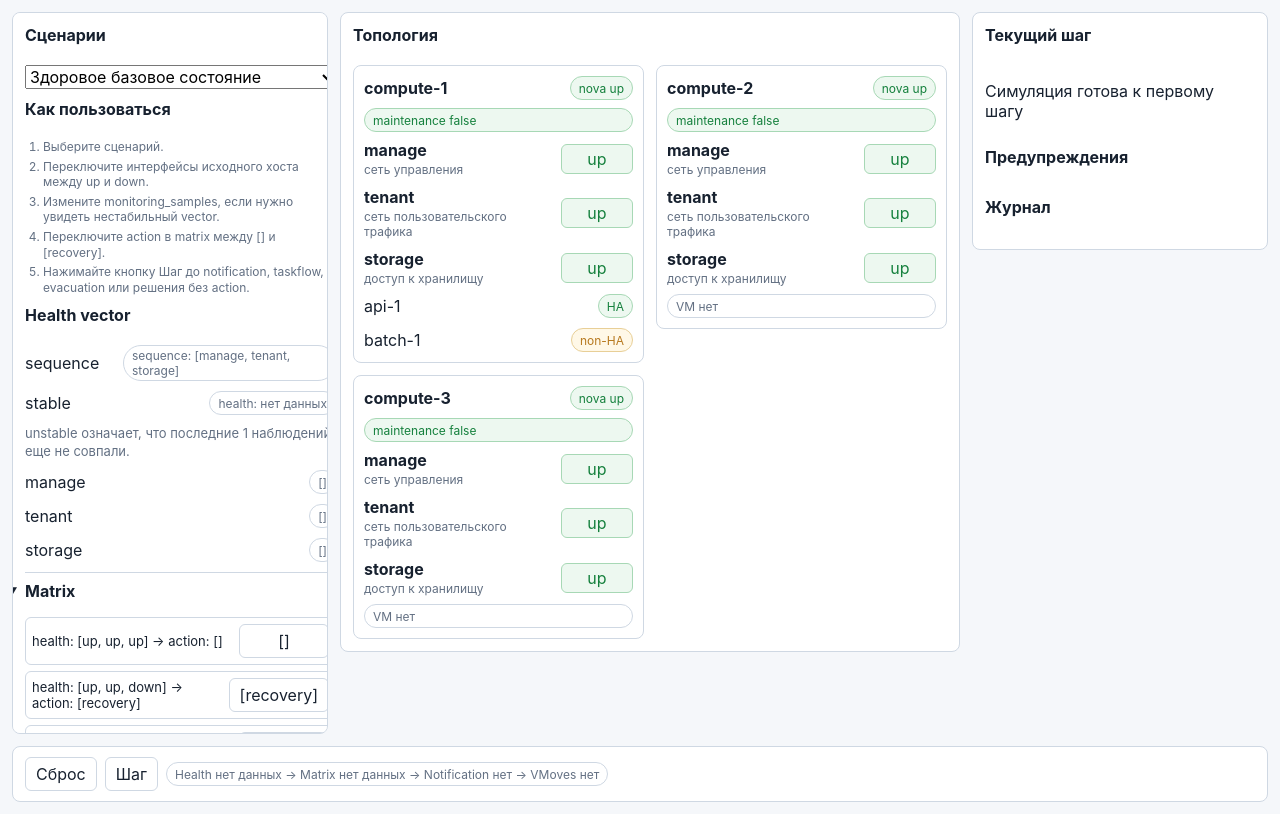
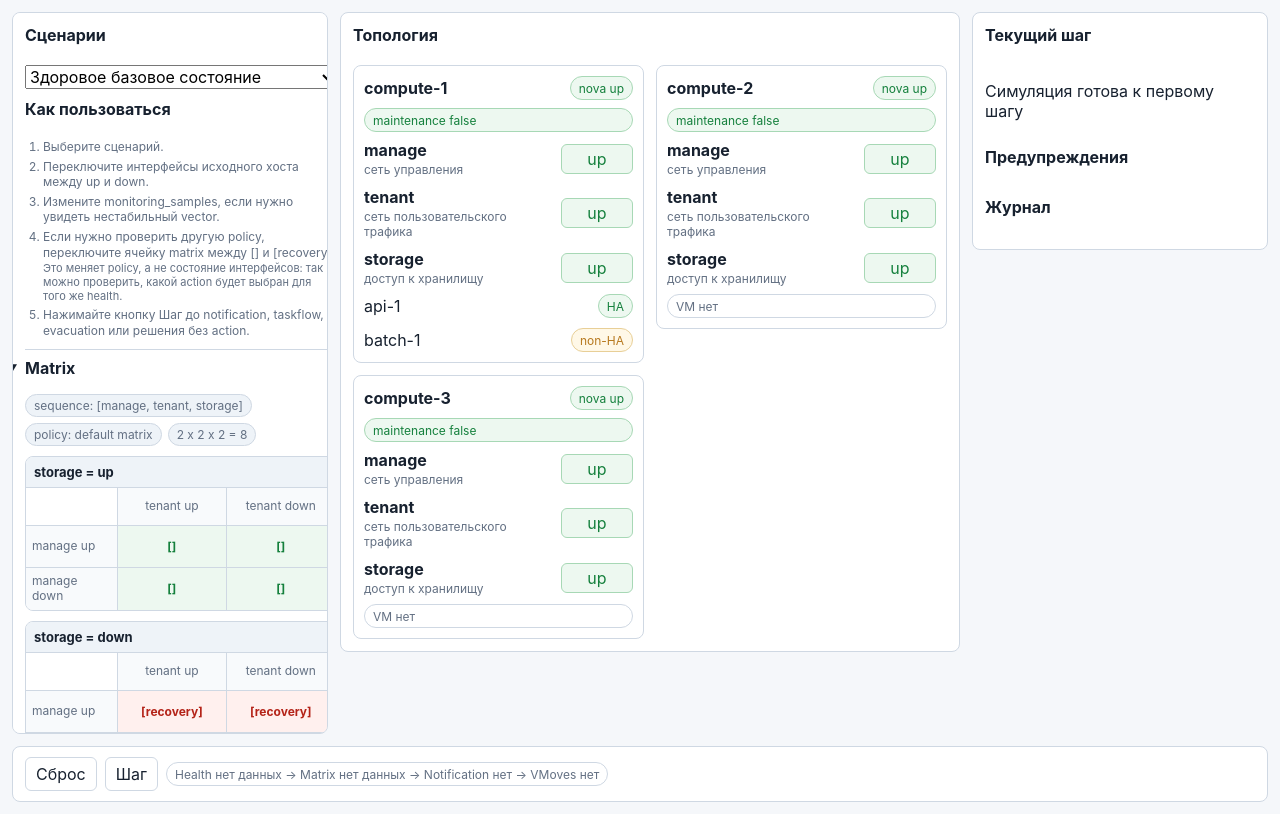
Before and after one commit to lebtmalorny-rgb/masakari_simulator, a website with bundled scripts: page simulator/index.html in a window 1280 px wide. Built offline with nearby package versions, Linux system fonts and the light colour scheme.

Commit message:
feat: clarify simulator matrix policy

```diff
--- a/simulator/package.json
+++ b/simulator/package.json
@@ -3,6 +3,7 @@
   "private": true,
   "type": "module",
   "scripts": {
+    "serve": "python3 -m http.server 8765",
     "test": "node --test test/*.test.mjs",
     "smoke": "node scripts/smoke.mjs",
     "verify": "npm test && npm run smoke"
--- a/simulator/src/ui.mjs
+++ b/simulator/src/ui.mjs
@@ -1,5 +1,6 @@
 import { listScenarios } from './scenarios.mjs';
 import { createSimulation, resetSimulation, stepSimulation, toggleInterface } from './simulation.mjs';
+import { DEFAULT_MATRIX } from './domain.mjs';
 
 function statusClass(value) {
   if (value === 'up' || value === 'enabled' || value === 'finished' || value === 'succeeded') {
@@ -47,6 +48,78 @@ function interfaceDetail(layer) {
   };
 }
 
+function findMatrixRule(matrix, sequence, valuesByLayer) {
+  const health = sequence.map((layer) => valuesByLayer[layer]);
+  const index = matrix.findIndex((rule) =>
+    Array.isArray(rule.health) &&
+    rule.health.length === health.length &&
+    rule.health.every((value, valueIndex) => value === health[valueIndex])
+  );
+
+  return {
+    health,
+    key: health.join(','),
+    index,
+    rule: index >= 0 ? matrix[index] : null
+  };
+}
+
+function findMatrixRuleByHealth(matrix, health) {
+  return matrix.find((rule) =>
+    Array.isArray(rule.health) &&
+    rule.health.length === health.length &&
+    rule.health.every((value, valueIndex) => value === health[valueIndex])
+  );
+}
+
+function sameAction(left, right) {
+  return Array.isArray(left) &&
+    Array.isArray(right) &&
+    left.length === right.length &&
+    left.every((value, index) => value === right[index]);
+}
+
+function matrixRuleChangedFromDefault(rule) {
+  if (!rule) {
+    return false;
+  }
+
+  const defaultRule = findMatrixRuleByHealth(DEFAULT_MATRIX, rule.health);
+  return !defaultRule || !sameAction(rule.action, defaultRule.action);
+}
+
+function matrixPolicyLabel(matrix) {
+  return matrix.some(matrixRuleChangedFromDefault) ? 'policy: custom matrix' : 'policy: default matrix';
+}
+
+function renderMatrixCell(entry, activeKey) {
+  if (!entry.rule) {
+    return `
+      <div class="matrix-cell missing" title="health: ${formatVector(entry.health)}">
+        <span>missing</span>
+      </div>
+    `;
+  }
+
+  const action = formatAction(entry.rule.action);
+  const actionClass = entry.rule.action.includes('recovery') ? 'bad' : 'ok';
+  const changedClass = matrixRuleChangedFromDefault(entry.rule) ? 'changed' : '';
+  const label = `health: ${formatVector(entry.health)} action: ${action}`;
+
+  return `
+    <button
+      class="matrix-cell ${changedClass} ${actionClass} ${entry.key === activeKey ? 'active' : ''}"
+      type="button"
+      data-role="matrix-toggle"
+      data-row="${entry.index}"
+      title="${label}"
+      aria-label="${label}"
+    >
+      <span>${action}</span>
+    </button>
+  `;
+}
+
 function renderScenarioOptions(currentId) {
   return listScenarios()
     .map((scenario) => `<option value="${scenario.id}" ${scenario.id === currentId ? 'selected' : ''}>${scenario.name}</option>`)
@@ -90,16 +163,33 @@ function renderHost(host) {
 
 function renderMatrix(state) {
   const active = state.currentVector?.ready ? state.currentVector.stable.join(',') : '';
+  const axisValues = ['up', 'down'];
 
-  return state.matrix.map((rule, index) => {
-    const key = rule.health.join(',');
-    return `
-      <div class="matrix-row ${key === active ? 'active' : ''}">
-        <span class="rule-text">health: ${formatVector(rule.health)} -> action: ${formatAction(rule.action)}</span>
-        <button class="control-button" type="button" data-role="matrix-toggle" data-row="${index}">${formatAction(rule.action)}</button>
+  const planes = axisValues.map((storage) => `
+    <div class="matrix-plane" data-role="matrix-plane">
+      <div class="matrix-plane-title">storage = ${storage}</div>
+      <div class="matrix-grid">
+        <div class="matrix-axis-corner"></div>
+        ${axisValues.map((tenant) => `<div class="matrix-axis-label">tenant ${tenant}</div>`).join('')}
+        ${axisValues.map((manage) => `
+          <div class="matrix-axis-label row-label">manage ${manage}</div>
+          ${axisValues.map((tenant) => renderMatrixCell(
+            findMatrixRule(state.matrix, state.sequence, { manage, tenant, storage }),
+            active
+          )).join('')}
+        `).join('')}
       </div>
-    `;
-  }).join('');
+    </div>
+  `).join('');
+
+  return `
+    <div class="matrix-meta">
+      <span>sequence: ${formatList(state.sequence)}</span>
+      <span>${matrixPolicyLabel(state.matrix)}</span>
+      <span>2 x 2 x 2 = 8</span>
+    </div>
+    <div class="matrix-planes">${planes}</div>
+  `;
 }
 
 function renderUsageGuide() {
@@ -108,7 +198,10 @@ function renderUsageGuide() {
       <li>Выберите сценарий.</li>
       <li>Переключите интерфейсы исходного хоста между up и down.</li>
       <li>Измените monitoring_samples, если нужно увидеть нестабильный vector.</li>
-      <li>Переключите action в matrix между [] и [recovery].</li>
+      <li>
+        Если нужно проверить другую policy, переключите ячейку matrix между [] и [recovery].
+        <small class="list-note">Это меняет policy, а не состояние интерфейсов: так можно проверить, какой action будет выбран для того же health.</small>
+      </li>
       <li>Нажимайте кнопку Шаг до notification, taskflow, evacuation или решения без action.</li>
     </ol>
   `;
@@ -222,12 +315,12 @@ export function renderApp(root, state, dispatch) {
       <select data-role="scenario-select">${renderScenarioOptions(state.scenarioId)}</select>
       <h3>Как пользоваться</h3>
       ${renderUsageGuide()}
-      <h3>Health vector</h3>
-      ${renderHealthVector(state)}
       <details class="panel-section" open>
         <summary>Matrix</summary>
         <div class="matrix-table" data-role="matrix">${renderMatrix(state)}</div>
       </details>
+      <h3>Health vector</h3>
+      ${renderHealthVector(state)}
       <details class="panel-section">
         <summary>Сети и интерфейсы</summary>
         ${renderNetworkLegend(state)}
@@ -333,7 +426,7 @@ export function createAppController(root, initialScenarioId = 'healthy-baseline'
       const rule = state.matrix[action.row];
       rule.action = rule.action.includes('recovery') ? [] : ['recovery'];
       state.phase = 'consul-observe';
-      state.currentExplanation = `matrix row ${action.row + 1} changed to ${rule.action.includes('recovery') ? 'recovery' : '[]'}`;
+      state.currentExplanation = `matrix cell ${formatVector(rule.health)} changed to ${formatAction(rule.action)}`;
     }
 
     if (action.type === 'config-number') {
--- a/simulator/styles.css
+++ b/simulator/styles.css
@@ -159,6 +159,14 @@ input {
   line-height: 1.3;
 }
 
+.list-note {
+  display: block;
+  margin-top: 2px;
+  color: var(--muted);
+  font-size: 11px;
+  line-height: 1.25;
+}
+
 .interface-label {
   display: grid;
   gap: 2px;
@@ -246,20 +254,144 @@ input {
 
 .matrix-table {
   display: grid;
-  gap: 6px;
+  gap: 10px;
 }
 
-.matrix-row {
-  grid-template-columns: minmax(120px, 1fr) minmax(90px, auto);
-  padding: 6px;
-  border: 1px solid var(--line);
-  border-radius: 6px;
-  background: #ffffff;
+.matrix-meta {
+  display: flex;
+  flex-wrap: wrap;
+  gap: 6px;
+  color: var(--muted);
+  font-size: 12px;
 }
 
-.matrix-row.active {
+.matrix-meta span {
+  border: 1px solid var(--line);
+  border-radius: 999px;
+  background: var(--panel-soft);
+  padding: 3px 8px;
+}
+
+.matrix-planes {
+  display: grid;
+  gap: 10px;
+}
+
+.matrix-plane {
+  border: 1px solid var(--line);
+  border-radius: var(--radius);
+  background: #ffffff;
+  overflow: hidden;
+}
+
+.matrix-plane-title {
+  border-bottom: 1px solid var(--line);
+  background: var(--panel-soft);
+  color: var(--text);
+  font-size: 13px;
+  font-weight: 700;
+  padding: 7px 8px;
+}
+
+.matrix-grid {
+  display: grid;
+  grid-template-columns: minmax(74px, 0.85fr) repeat(2, minmax(76px, 1fr));
+}
+
+.matrix-axis-corner,
+.matrix-axis-label,
+.matrix-cell {
+  min-height: 38px;
+  border-right: 1px solid var(--line);
+  border-bottom: 1px solid var(--line);
+}
+
+.matrix-grid > :nth-child(3n) {
+  border-right: 0;
+}
+
+.matrix-grid > :nth-last-child(-n + 3) {
+  border-bottom: 0;
+}
+
+.matrix-axis-label {
+  display: flex;
+  align-items: center;
+  justify-content: center;
+  background: #f8fafc;
+  color: var(--muted);
+  font-size: 12px;
+  line-height: 1.2;
+  padding: 6px;
+  text-align: center;
+}
+
+.matrix-axis-label.row-label {
+  justify-content: flex-start;
+  text-align: left;
+}
+
+.matrix-cell {
+  display: grid;
+  position: relative;
+  align-content: center;
+  justify-items: center;
+  width: 100%;
+  min-height: 42px;
+  border-top: 0;
+  border-left: 0;
+  border-radius: 0;
+  background: #ffffff;
+  color: var(--text);
+  cursor: pointer;
+  padding: 6px;
+  text-align: center;
+}
+
+.matrix-cell:hover {
+  background: var(--panel-soft);
+}
+
+.matrix-cell.ok {
+  color: var(--ok);
+  background: #edf8f0;
+}
+
+.matrix-cell.bad {
+  color: var(--bad);
+  background: #fff0ee;
+}
+
+.matrix-cell.active {
   border-color: var(--info);
-  box-shadow: 0 0 0 2px rgba(36, 84, 166, 0.12);
+  box-shadow: inset 0 0 0 2px rgba(36, 84, 166, 0.38);
+}
+
+.matrix-cell.changed {
+  outline: 2px solid rgba(183, 121, 31, 0.45);
+  outline-offset: -4px;
+}
+
+.matrix-cell.changed::after {
+  content: "";
+  position: absolute;
+  top: 6px;
+  right: 6px;
+  width: 7px;
+  height: 7px;
+  border-radius: 999px;
+  background: var(--warn);
+}
+
+.matrix-cell span {
+  font-size: 12px;
+  font-weight: 700;
+  overflow-wrap: anywhere;
+}
+
+.matrix-cell.missing {
+  color: var(--warn);
+  cursor: default;
 }
 
 .log-list {
```
Also changed, not shown: simulator/scripts/smoke.mjs (+23 -1 lines), README.md, simulator/README.md.
